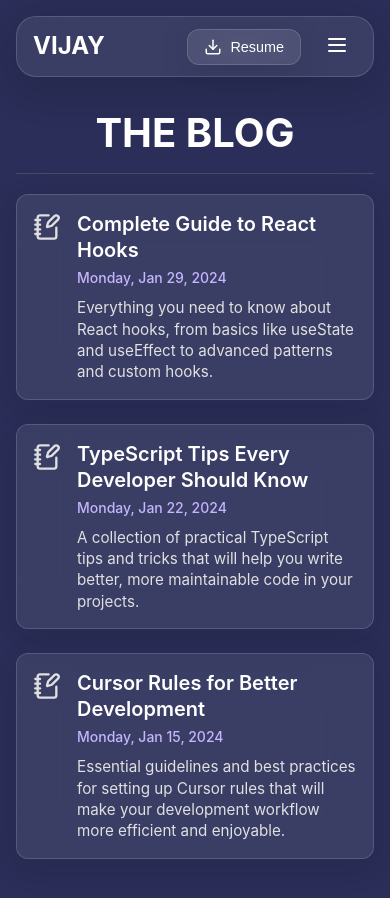
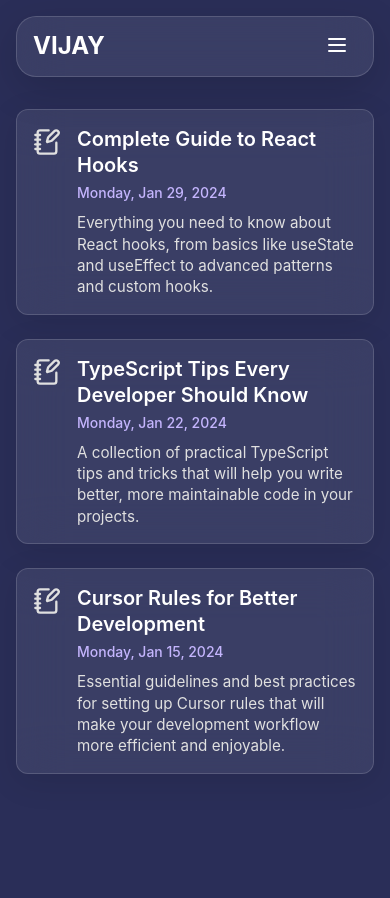
Before and after one commit to tatavarthiv/vijay-blog, a React (Vite) app: page /blog in a window 390 px wide. Shown: the top 898 px of the page. Built offline with nearby package versions, Linux system fonts and the light colour scheme.

Commit message:
remove all headers, update mobile nav

```diff
--- a/src/components/common/Header.tsx
+++ b/src/components/common/Header.tsx
@@ -174,6 +174,17 @@ export default function Header() {
                 </li>
                 <li>
                   <Link
+                    to="/blog"
+                    className={`mobile-nav-link ${
+                      isActive("/blog") ? "active" : ""
+                    }`}
+                    onClick={closeMobileMenu}
+                  >
+                    Blog
+                  </Link>
+                </li>
+                <li>
+                  <Link
                     to="/projects"
                     className={`mobile-nav-link ${
                       isActive("/projects") ? "active" : ""
@@ -181,17 +192,6 @@ export default function Header() {
                     onClick={closeMobileMenu}
                   >
                     Projects
-                  </Link>
-                </li>
-                <li>
-                  <Link
-                    to="/blog"
-                    className={`mobile-nav-link ${
-                      isActive("/blog") ? "active" : ""
-                    }`}
-                    onClick={closeMobileMenu}
-                  >
-                    Blog
                   </Link>
                 </li>
               </ul>
--- a/src/index.css
+++ b/src/index.css
@@ -176,15 +176,6 @@ img {
 .main-content {
   flex: 1;
   padding: 1rem 0 4rem;
-}
-
-/* Main Title */
-.main-title {
-  font-size: clamp(2.5rem, 6vw, 4rem);
-  text-align: center;
-  font-weight: 700;
-  padding-bottom: 1rem;
-  border-bottom: 1px solid var(--border-color);
 }
 
 /* Section Headers */
@@ -761,7 +752,8 @@ ol {
 @media (max-width: 767px) {
   .main-nav,
   .social-icons,
-  .desktop-theme-toggle {
+  .desktop-theme-toggle,
+  .desktop-resume-button {
     display: none;
   }
 
--- a/src/pages/AboutPage.tsx
+++ b/src/pages/AboutPage.tsx
@@ -28,18 +28,6 @@ export default function AboutPage() {
 
   return (
     <div className="about-page container">
-      <motion.h1
-        className="main-title"
-        initial={{ opacity: 0, y: -20 }}
-        animate={{ opacity: 1, y: 0 }}
-        transition={{
-          duration: 0.6,
-          ease: "easeOut",
-        }}
-      >
-        VIJAY TATAVARTHI
-      </motion.h1>
-
       <motion.div
         variants={containerVariants}
         initial="hidden"
--- a/src/pages/BlogPage.tsx
+++ b/src/pages/BlogPage.tsx
@@ -51,18 +51,6 @@ export default function BlogPage() {
 
   return (
     <div className="blog-page">
-      <motion.h1
-        className="main-title"
-        initial={{ opacity: 0, y: -20 }}
-        animate={{ opacity: 1, y: 0 }}
-        transition={{
-          duration: 0.6,
-          ease: "easeOut",
-        }}
-      >
-        THE BLOG
-      </motion.h1>
-
       {loading ? (
         <motion.p
           initial={{ opacity: 0 }}
--- a/src/pages/ProjectsPage.tsx
+++ b/src/pages/ProjectsPage.tsx
@@ -50,18 +50,6 @@ export default function ProjectsPage() {
 
   return (
     <div className="projects-page">
-      <motion.h1
-        className="main-title"
-        initial={{ opacity: 0, y: -20 }}
-        animate={{ opacity: 1, y: 0 }}
-        transition={{
-          duration: 0.6,
-          ease: "easeOut",
-        }}
-      >
-        PROJECTS
-      </motion.h1>
-
       {loading ? (
         <motion.p
           initial={{ opacity: 0 }}
```
